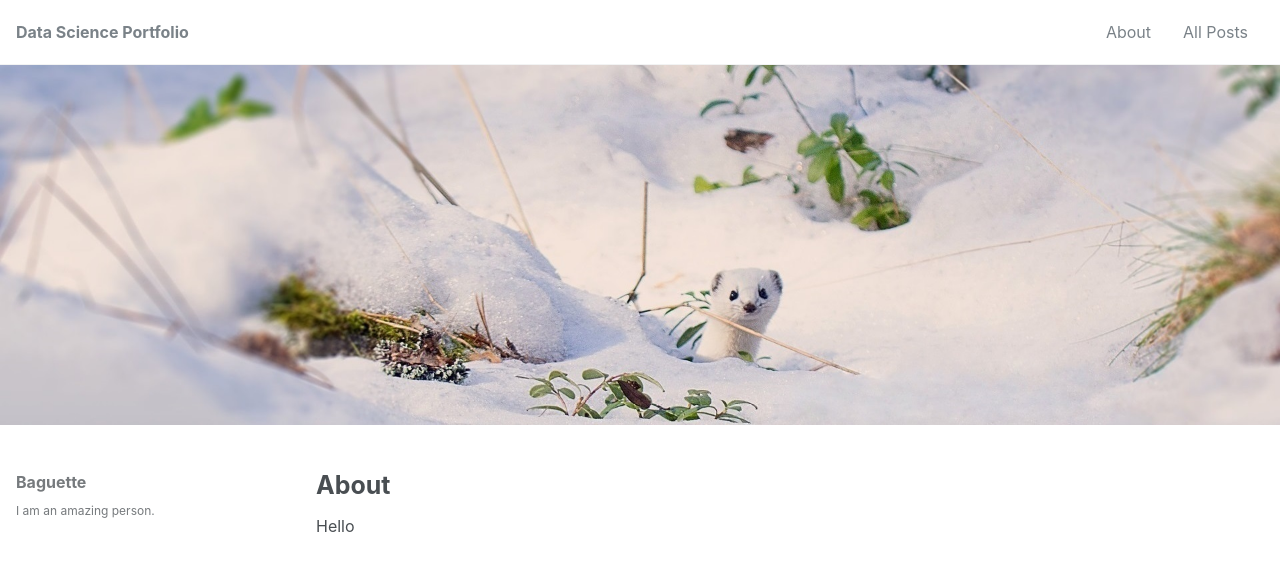
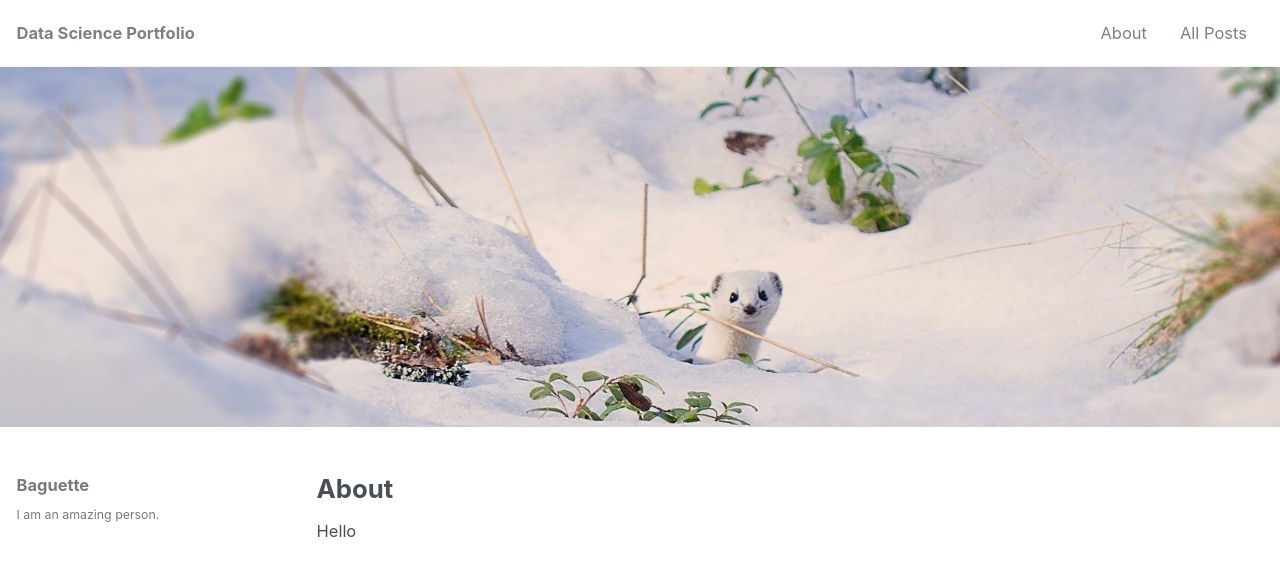
Before and after one commit to baguettexci/baguettexci.gituhb.io, a Jekyll site: the page built from _pages/about.md, in a window 1280 px wide and 900 px high. Shown: the top 576 px of the window. Built offline with Jekyll 4.4.1, drawn with Linux system fonts in a browser that asks for light colours; nearby versions of some CDN libraries.

Commit message:
Update _reset.scss

```diff
--- a/_sass/minimal-mistakes/_reset.scss
+++ b/_sass/minimal-mistakes/_reset.scss
@@ -19,7 +19,7 @@ html {
   }
 
   @include breakpoint($x-large) {
-    font-size: 16px;
+    font-size: 16.5px;
   }
   -webkit-text-size-adjust: 100%;
   -ms-text-size-adjust: 100%;
```
